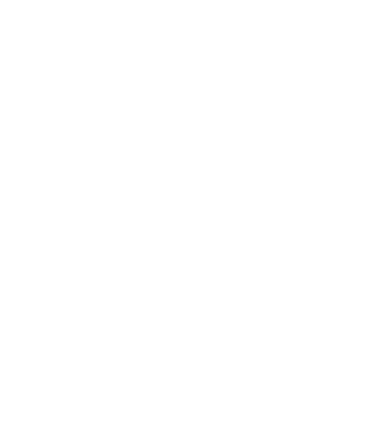
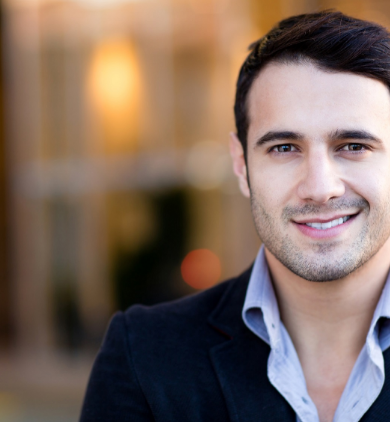
Before and after one commit to AnnaSkora/rwd_workshop, a plain HTML site: page index.html in a window 390 px wide. Shown: the top 422 px of the page. Drawn offline with Linux system fonts and the light colour scheme.

Commit message:
po poprawkach

```diff
--- a/css/style.css
+++ b/css/style.css
@@ -7,7 +7,7 @@
 header {
     position: relative;
     height: 100vh;
-    background: url('../../../../../obrazy/man-1.jpg');
+    background: url('../obrazy/man-1.jpg');
     background-size: cover;
     background-repeat: no-repeat;
     background-position: center;
@@ -29,7 +29,7 @@ header {
 @media all and (max-width: 1170px) {
     header {
         height: 80vh;
-        background: url('../../../../../obrazy/man-2.jpg');
+        background: url('../obrazy/man-2.jpg');
         background-size: cover;
         background-repeat: no-repeat;
         background-position: center;
@@ -44,7 +44,7 @@ header {
 @media all and (max-width: 991px) {
     header {
         height: 50vh;
-        background: url('../../../../../obrazy/man-1.jpg');
+        background: url('../obrazy/man-1.jpg');
         background-size: cover;
         background-repeat: no-repeat;
         background-position: center;
```
Also changed, not shown: obrazy/man-1.jpg (added), obrazy/man-2.jpg (added).
